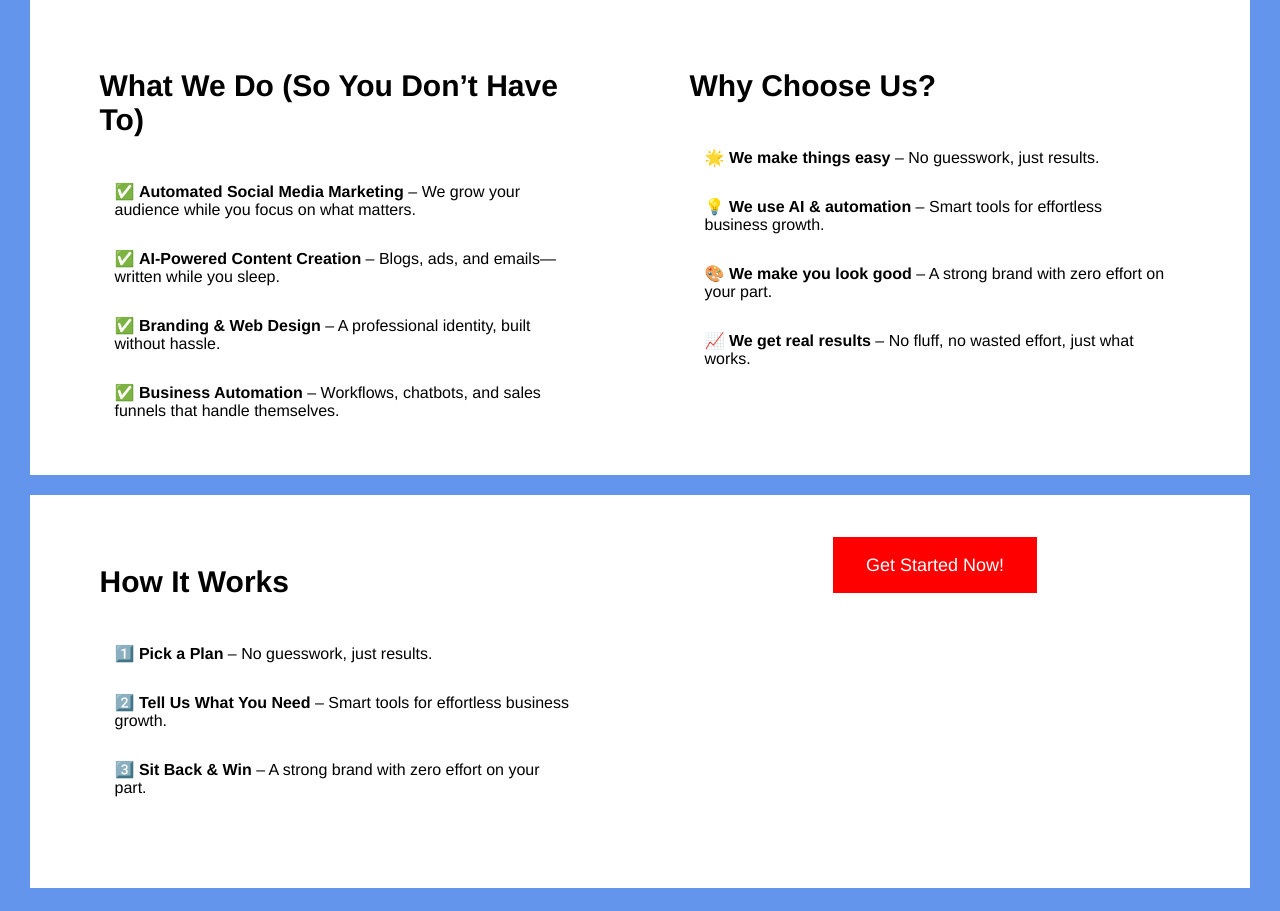
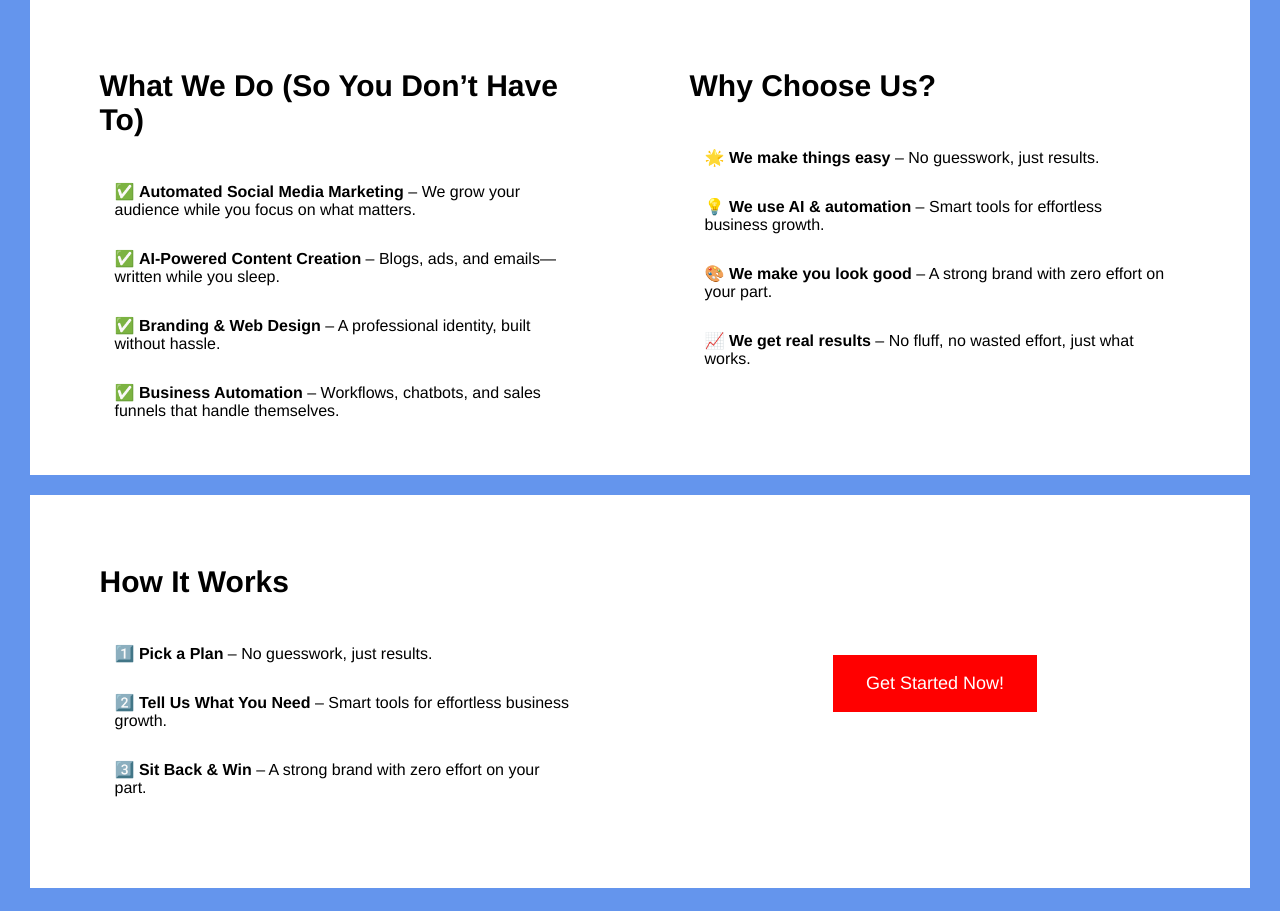
Before and after one commit to OverachievingUnderachievers/OverachievingUnderachievers_Part1, a PHP site: page / in a window 1280 px wide. Shown: the part 1004-1915 px from the top of the page. Run offline with PHP 8.4, Linux system fonts and the light colour scheme.

Commit message:
FixedButtonIssue

```diff
--- a/Styles/UnifiedStyles.css
+++ b/Styles/UnifiedStyles.css
@@ -198,15 +198,16 @@ legend {
 
 /* Buttons */
 .BigRedButton {
-    margin: auto;
+    margin: 60px auto 0 auto;
     padding: 15px 30px;
     color: white;
     background-color: red;
-    align-self: center;
     cursor: pointer;
     border: 3px solid red;
     text-decoration: none;
     font-size: 18px;
+    display: inline-block;
+    text-align: center;
 }
 
 .BigRedButton:hover {
@@ -215,10 +216,9 @@ legend {
 }
 
 .ButtonHolder {
-    margin-left: auto;
-    margin-right: auto;
+    margin-top: 60px;
     text-align: center;
-    margin-top: 20px;
+    width: 100%;
 }
 
 /* Footer */
@@ -305,6 +305,6 @@ footer section {
     }
 
     .BigRedButton {
-        width: 100%;
+        width: auto;
     }
 }
```
